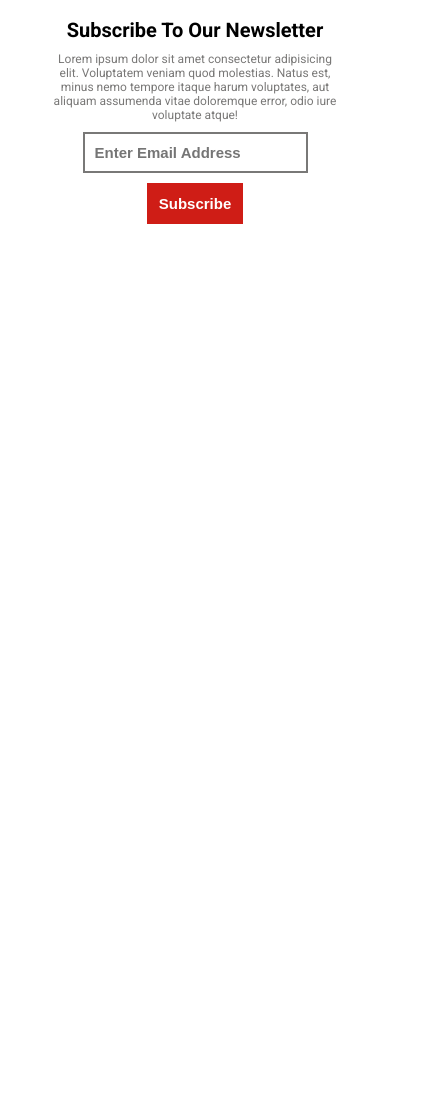
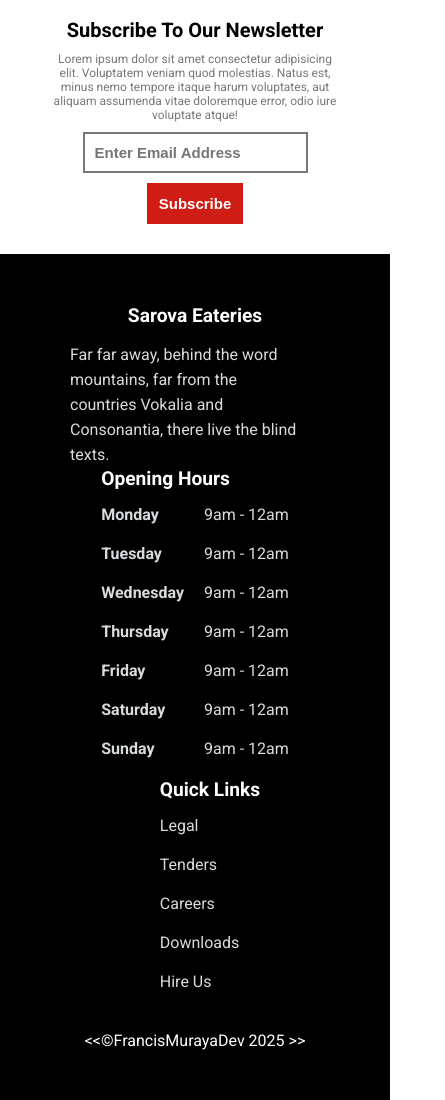
Before and after one commit to FrancisMurayaDev/Sarova-Eateries-Landing-Page, a website built with Vite: page index.html in a window 390 px wide. Shown: the part 8449-9549 px from the top of the page, 445 px wide, since content can reach past the window. Before the commit the page ends 8703 px from the top, so only its background shows below. Built offline with nearby package versions, Linux system fonts and the light colour scheme; files whose address does not match are found by name; a web font is replaced by a local one.

Commit message:
build footer section

```diff
--- a/index.html
+++ b/index.html
@@ -468,7 +468,67 @@
           </form>
          </section>
 
-        <!-- Start of Newsletter -->
+        <!-- end of Newsletter -->
+
+
+        <!-- Start of footer  -->
+
+        <footer class="footer-section">
+          <div class="footer-content-container">
+            <div class="sarova-summary">
+              <h3 class="footer--sub">sarova eateries</h3>
+              <p>Far far away, behind the word mountains, far from the countries Vokalia and Consonantia, there live the blind texts.</p>
+            </div>
+            <div class="opening-hours">
+              <h3 class="footer--sub">opening hours</h3>
+              <div class="days-time">
+                <div class="day-and-time">
+                  <h4>Monday</h4>
+                  <p>9am - 12am</p>
+                </div>
+                <div class="day-and-time">
+                  <h4>Tuesday</h4>
+                  <p>9am - 12am</p>
+                </div>
+                <div class="day-and-time">
+                  <h4>Wednesday</h4>
+                  <p>9am - 12am</p>
+                </div>
+                <div class="day-and-time">
+                  <h4>Thursday</h4>
+                  <p>9am - 12am</p>
+                </div>
+                <div class="day-and-time">
+                  <h4>Friday</h4>
+                  <p>9am - 12am</p>
+                </div>
+                <div class="day-and-time">
+                  <h4>Saturday</h4>
+                  <p>9am - 12am</p>
+                </div>
+                <div class="day-and-time">
+                  <h4>Sunday</h4>
+                  <p>9am - 12am</p>
+                </div>
+              </div>
+            </div>
+            <div class="quick-links">
+              <h3 class="footer--sub">Quick Links</h3>
+              <p>Legal</p>
+              <p>Tenders</p>
+              <p>Careers</p>
+              <p>Downloads</p>
+              <p>Hire Us</p>
+            </div>
+          </div>
+          <p class="copy-right"><a href="#">&lt;&lt;&copy;FrancisMurayaDev 2025 &gt;&gt;</a></p>
+        </footer>
+        <!-- End of footer  -->
+
+
+
+
+
 
 
 
--- a/src/style.css
+++ b/src/style.css
@@ -807,3 +807,95 @@ li {
 }
 
 /* Start of newsletter styling  */
+
+/* footer styling start  */
+
+.footer-content-container {
+  display: flex;
+
+  gap: 2rem;
+  color: white;
+  background-color: var(--color-black-main);
+  padding: 5rem 10rem 2rem 10rem;
+}
+
+.footer--sub {
+  color: var(--color-white);
+  text-transform: capitalize;
+  font-size: larger;
+  padding-bottom: 4rem;
+}
+
+.sarova-summary p {
+  font-weight: 400;
+  width: 35rem;
+  color: var(--color-grey);
+  line-height: 2.5rem;
+}
+
+@media screen and (max-width: 650px) {
+  .footer-content-container {
+    flex-direction: column;
+    align-items: center;
+    gap: 5rem;
+    padding-left: 0.5rem;
+    padding-right: 0.5rem;
+    gap: 1rem;
+  }
+
+  .sarova-summary {
+    width: 50rem;
+    display: flex;
+    flex-direction: column;
+    align-items: center;
+  }
+
+  .footer--sub {
+    padding-bottom: 1.5rem;
+  }
+}
+
+.day-and-time {
+  display: flex;
+  justify-content: space-between;
+  gap: 15rem;
+  color: var(--color-grey);
+  padding-bottom: 2rem;
+}
+
+@media screen and (max-width: 1000px) {
+  .footer-content-container {
+    gap: 0;
+    padding-left: 2rem;
+    padding-right: 2rem;
+  }
+  .sarova-summary p {
+    width: 25rem;
+    padding-right: 2rem;
+  }
+  .day-and-time {
+    gap: 2rem;
+  }
+}
+
+.quick-links {
+  color: var(--color-grey);
+  padding-left: 3rem;
+}
+
+.quick-links p {
+  margin-bottom: 2rem;
+}
+
+.copy-right {
+  text-align: center;
+
+  padding-bottom: 5rem;
+
+  background-color: var(--color-black-main);
+}
+
+.copy-right a {
+  color: var(--color-white);
+}
+/* footer styling end  */
```
